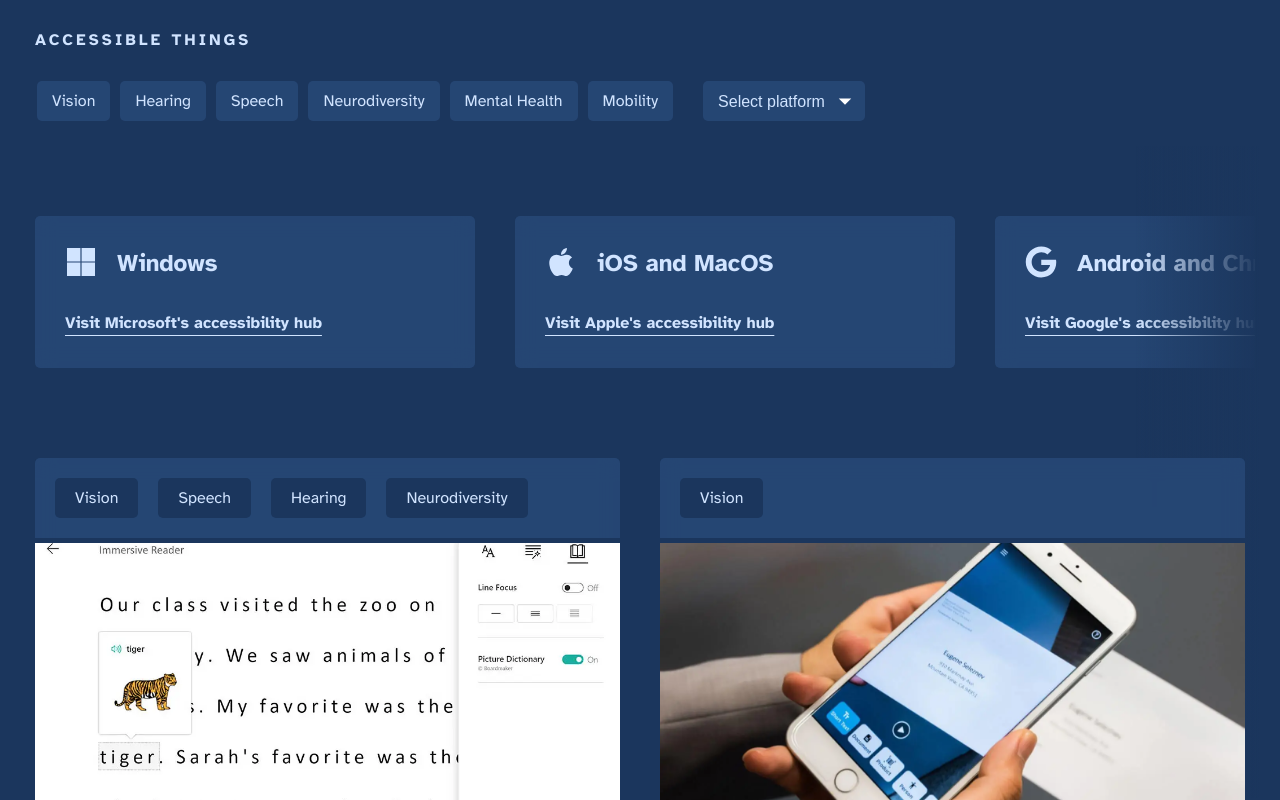
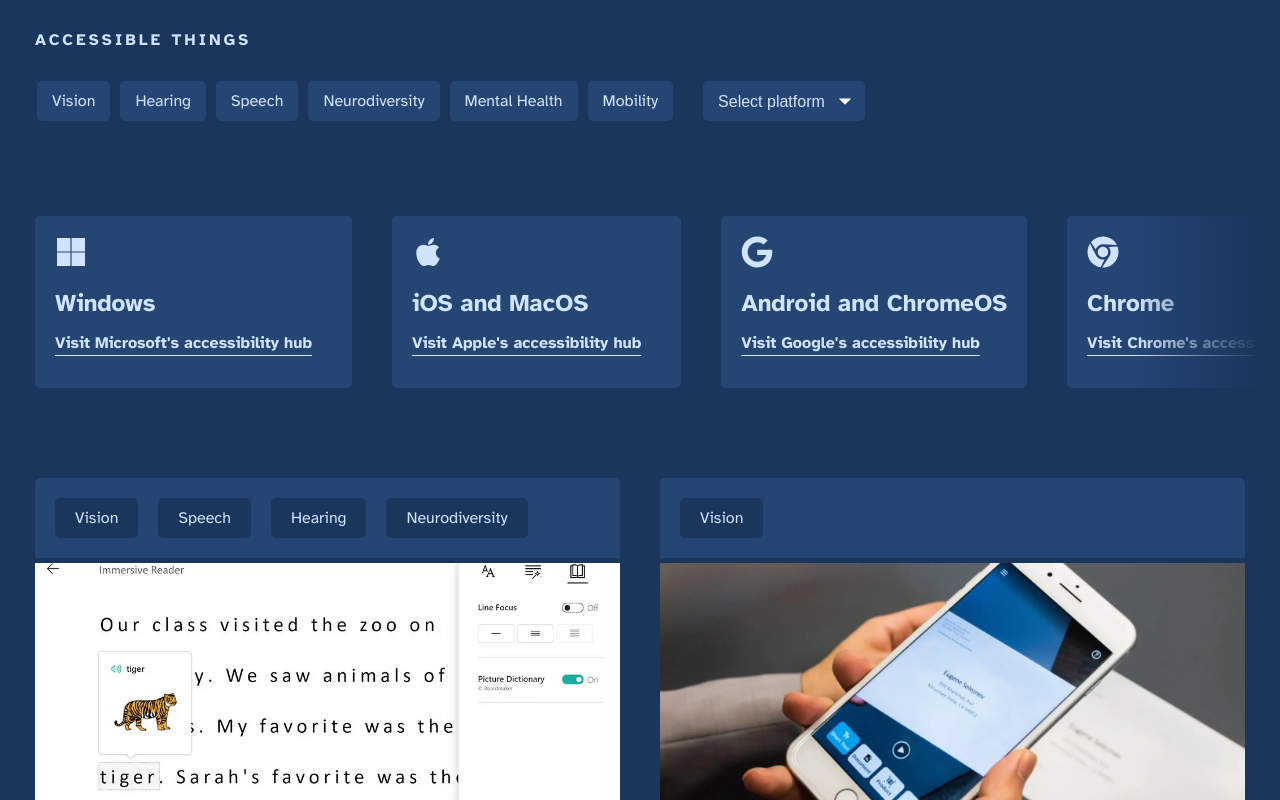
Before and after one commit to Jonothankh/accessible-tools, a React (Create React App) app: page / in a window 1280 px wide. Shown: the top 800 px of the page. Built offline with nearby package versions, Linux system fonts and the light colour scheme.

Commit message:
Update size of platform tiles

```diff
--- a/src/components/PlatformTile.css
+++ b/src/components/PlatformTile.css
@@ -1,5 +1,5 @@
 .platform-card {
-    min-width: 400px;
+    /* min-width: 400px; */
     display: inline-block;
     padding: 20px;
     border-radius: 5px;
@@ -23,15 +23,17 @@
 
 .platform-card-title {
     display: inline;
-    padding: 0 20px 0 10px;
+    /* padding: 0 20px 0 10px; */
     margin: 0 0 15px 0;
     font-size: 1.5rem;
+
+    white-space: nowrap;
 
     color: var(--main-1);
 }
 
 .platform-card-links-wrapper {
-    padding: 0 10px;
+    /* padding: 0 10px; */
 }
 
 .platform-card-link {
@@ -43,6 +45,8 @@
     padding: 10px 0 10px 0;
 
     font-weight: bold;
+
+    white-space: nowrap;
 
     text-decoration: none;
     text-decoration-color: var(--main-1);
@@ -70,11 +74,11 @@
 }
 
 .card-platform-icon {
-    padding: 10px;
+    padding: 0 0 10px 0;
 }
 
 .platform-icon-item {
-    vertical-align: middle;
+    /* vertical-align: middle; */
     padding-bottom: 5px;
-    display: inline-block;
+    display: block;
 }
```
